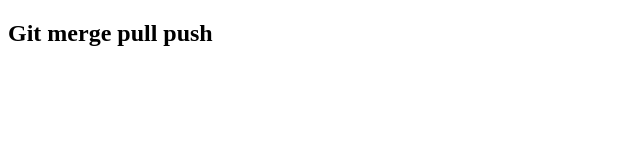
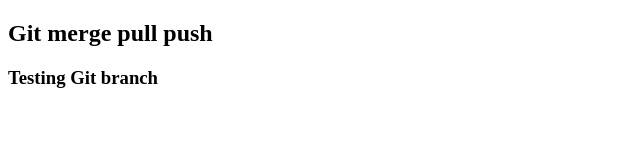
Before and after one commit to shuvo616/GitTest, a plain HTML site: page index.html in a window 1280 px wide. Shown: the whole page, without its empty margins (0-640 px from the left). Drawn offline with Linux system fonts and the light colour scheme.

Commit message:
added heading one

```diff
--- a/index.html
+++ b/index.html
@@ -8,5 +8,6 @@
 </head>
 <body>
     <h2>Git merge pull push</h2>
+    <h3>Testing Git branch</h3>
 </body>
 </html>
```
